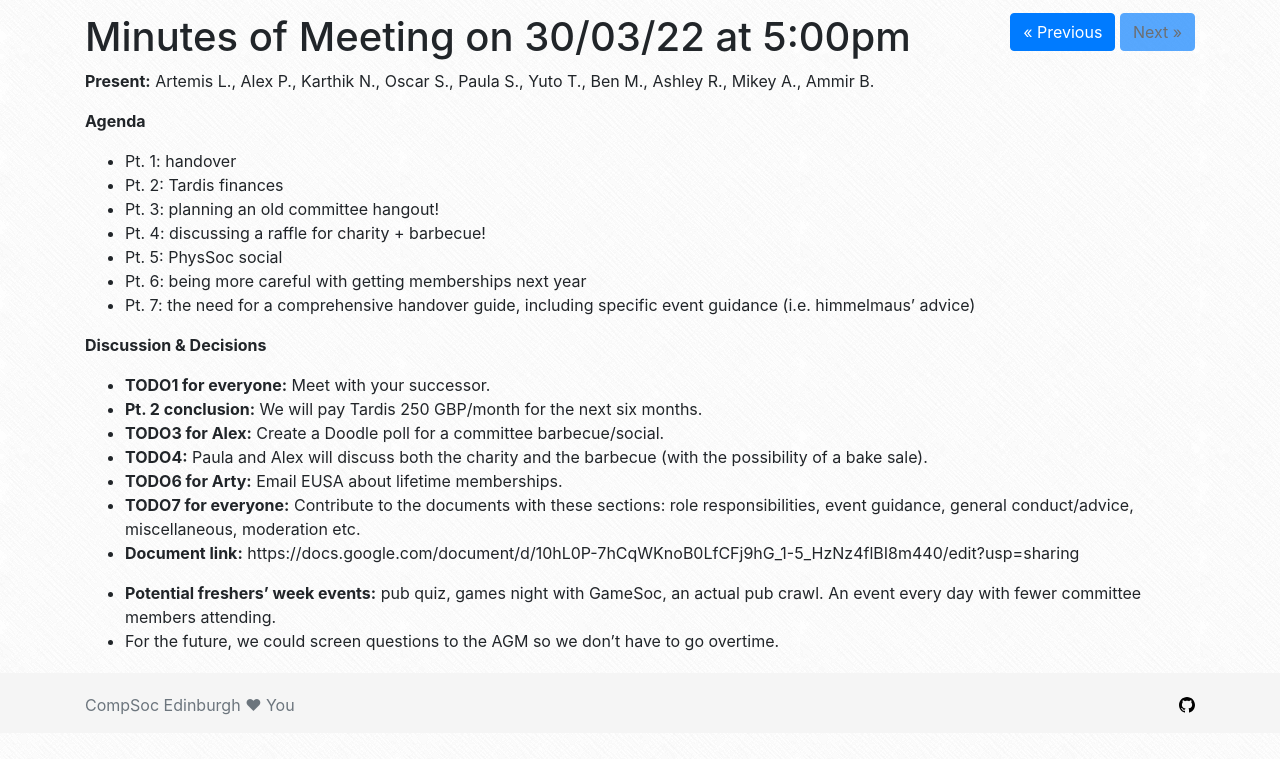
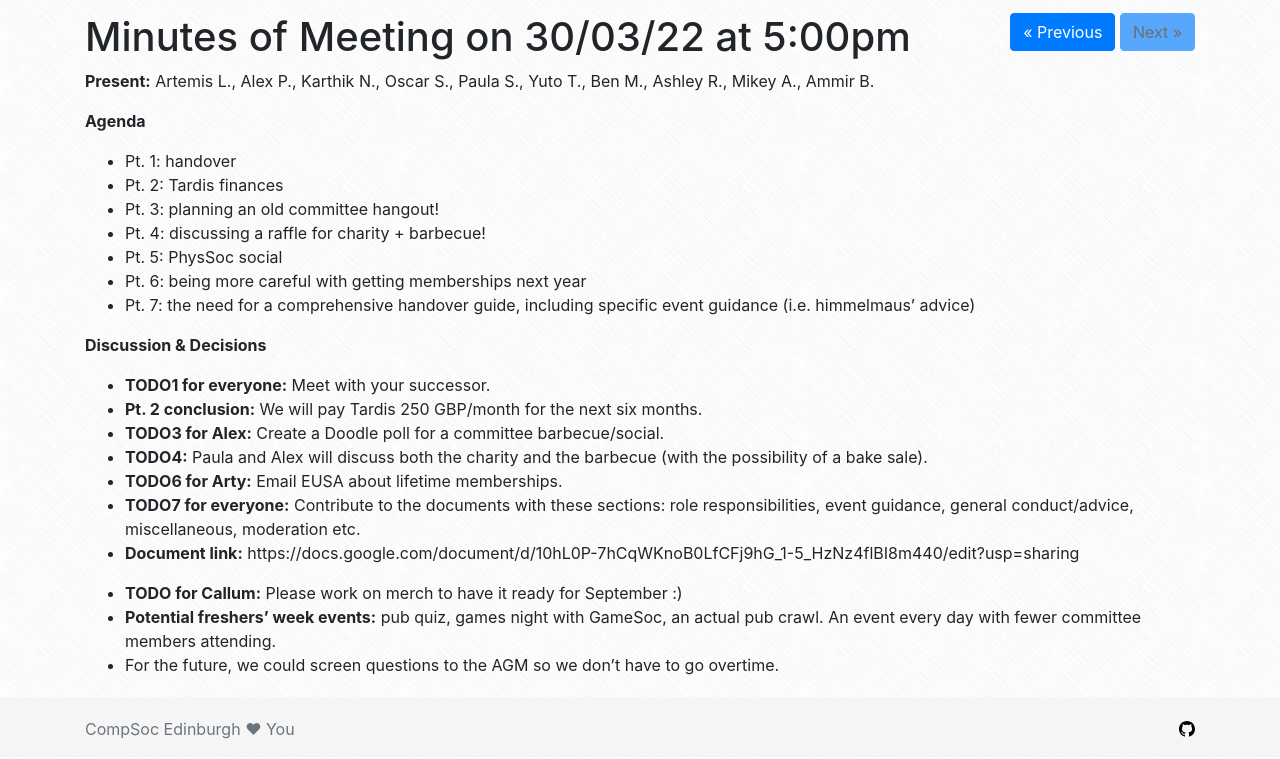
Before and after one commit to compsoc-edinburgh/website, a Jekyll site: the page built from _minutes/2022-03-30.md, in a window 1280 px wide. Shown: the part 346-1105 px from the top of the page. Built offline with Jekyll 4.4.1, drawn with Linux system fonts in a browser that asks for light colours; nearby versions of some CDN libraries; before the commit the page ends 1081 px from its top, so only the background shows below that.

Commit message:
Update 2022-03-30.md

```diff
--- a/_minutes/2022-03-30.md
+++ b/_minutes/2022-03-30.md
@@ -22,5 +22,6 @@ date: 2022-03-30 5:00pm
 * **TODO7 for everyone:** Contribute to the documents with these sections: role responsibilities, event guidance, general conduct/advice, miscellaneous, moderation etc.
 * **Document link:** https://docs.google.com/document/d/10hL0P-7hCqWKnoB0LfCFj9hG_1-5_HzNz4flBI8m440/edit?usp=sharing
 
+* **TODO for Callum:** Please work on merch to have it ready for September :)
 * **Potential freshers' week events:** pub quiz, games night with GameSoc, an actual pub crawl. An event every day with fewer committee members attending.
 * For the future, we could screen questions to the AGM so we don't have to go overtime.
```
